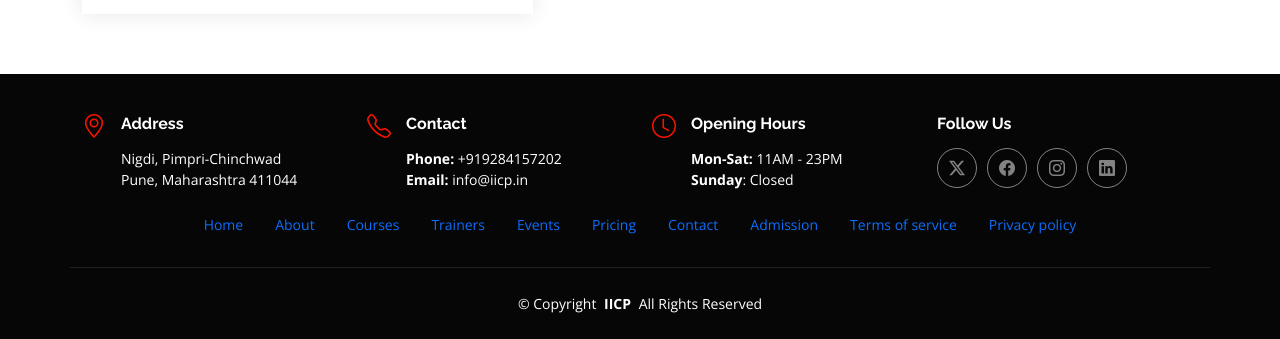
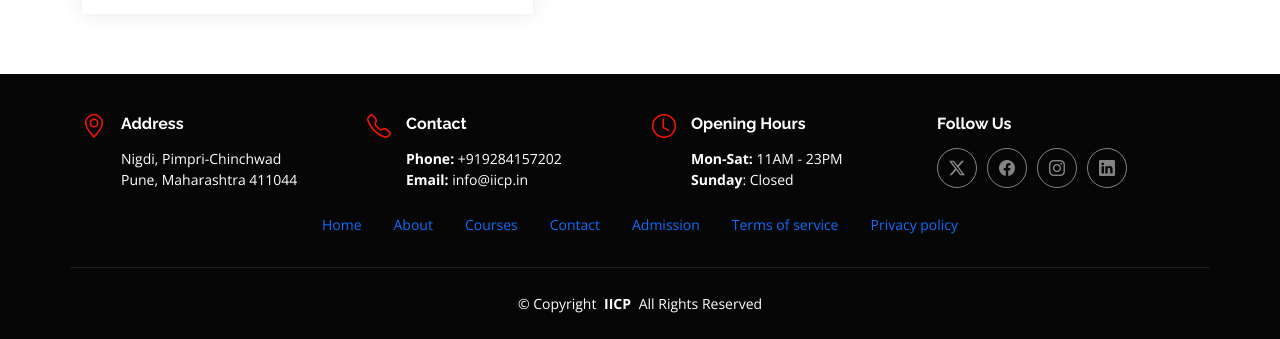
Before and after one commit to my-web1/iicp, a plain HTML site: page contact.html in a window 1280 px wide. Shown: the part 1189-1528 px from the top of the page. Drawn offline with nearby package versions, Linux system fonts and the light colour scheme.

Commit message:
Update contact.html

```diff
--- a/contact.html
+++ b/contact.html
@@ -213,9 +213,7 @@
         <li class="nav-item"><a href="index.html" class="nav-link">Home</a></li>
         <li class="nav-item"><a href="about.html" class="nav-link">About</a></li>
         <li class="nav-item"><a href="courses.html" class="nav-link">Courses</a></li>
-        <li class="nav-item"><a href="trainers.html" class="nav-link">Trainers</a></li>
-        <li class="nav-item"><a href="events.html" class="nav-link">Events</a></li>
-        <li class="nav-item"><a href="pricing.html" class="nav-link">Pricing</a></li>
+
         <li class="nav-item"><a href="contact.html" class="nav-link">Contact</a></li>
         <li class="nav-item"><a href="admission.html" class="nav-link">Admission</a></li>
         <li class="nav-item"><a href="terms.html" class="nav-link">Terms of service</a></li>
```
